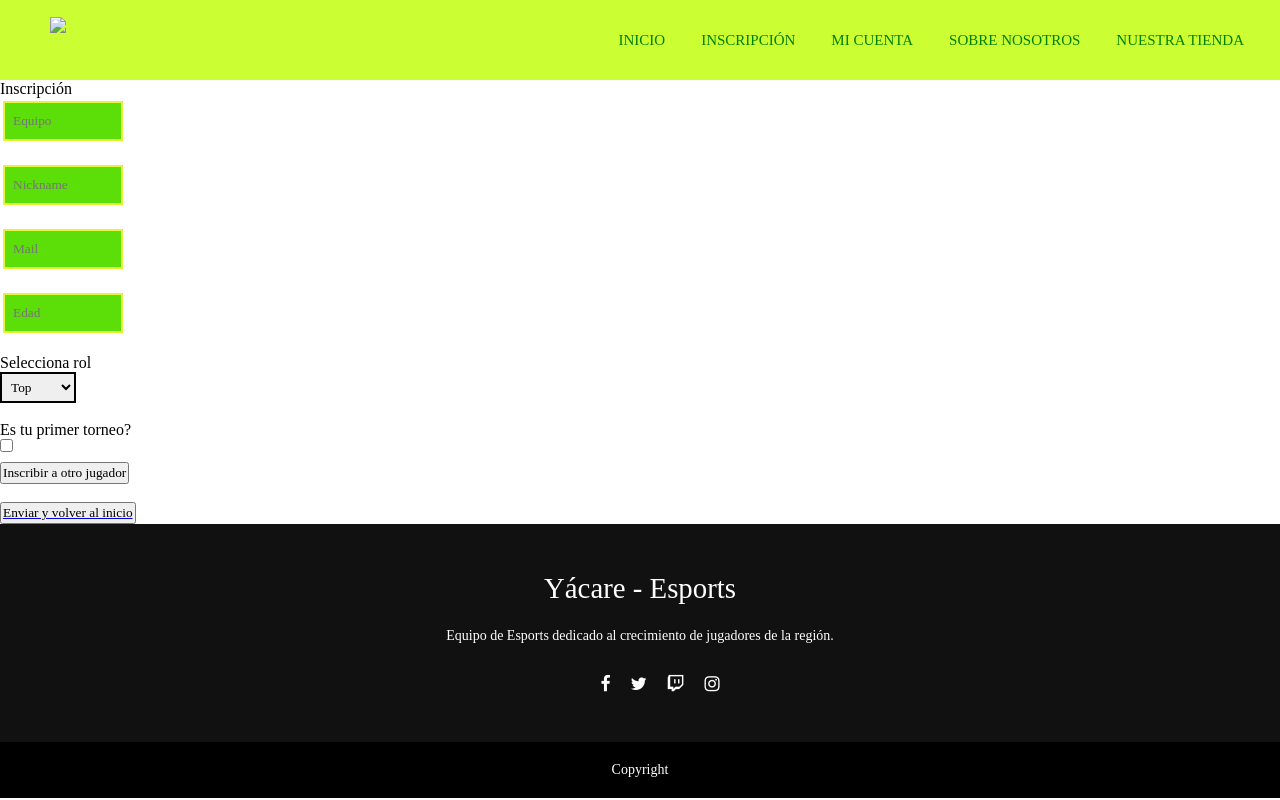
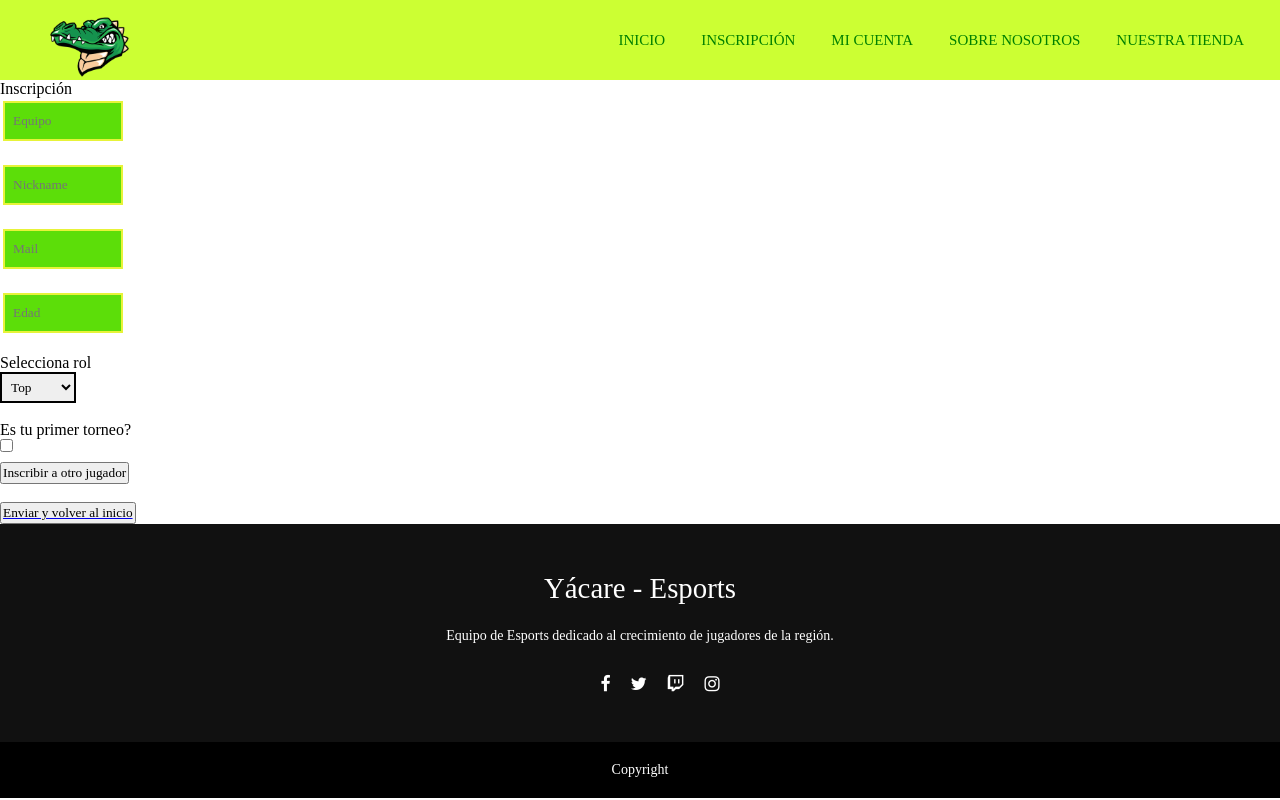
Before and after one commit to LeandroLugo/repo-yacare-esports, a plain HTML site: page inscripcion.html in a window 1280 px wide. Drawn offline with Linux system fonts and the light colour scheme.

Commit message:
Update inscripcion.html

```diff
--- a/inscripcion.html
+++ b/inscripcion.html
@@ -17,7 +17,7 @@
       <label for="check" class="checkbtn">
         <i class="fas fa-bars"></i>
       </label>
-     <img src="../img/yacare4.png" class="imagen">
+     <img src="yacare4.png" class="imagen">
       <ul>
         <li><a class="barraNav" href="index.html">Inicio</a></li>
         <li><a class="barraNav" href="inscripcion.html">Inscripción</a></li>
```
